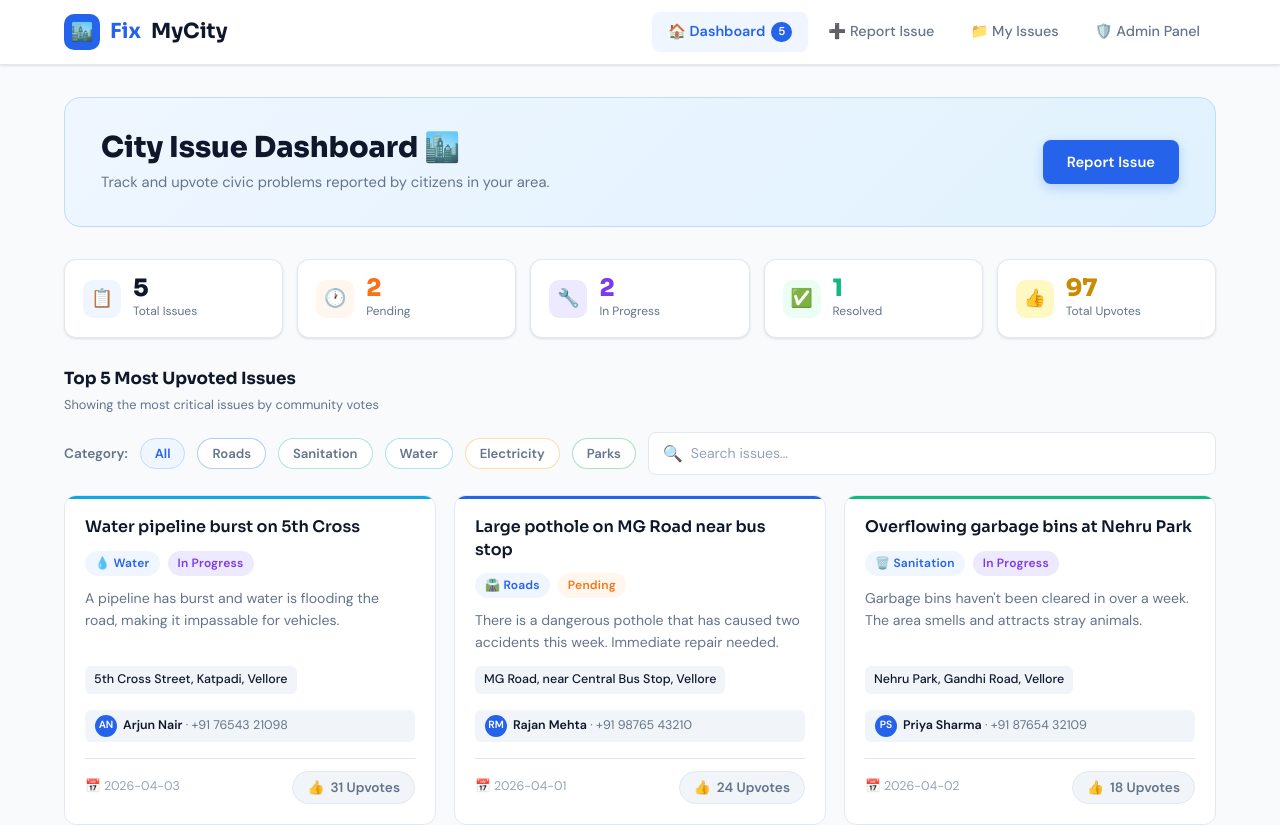
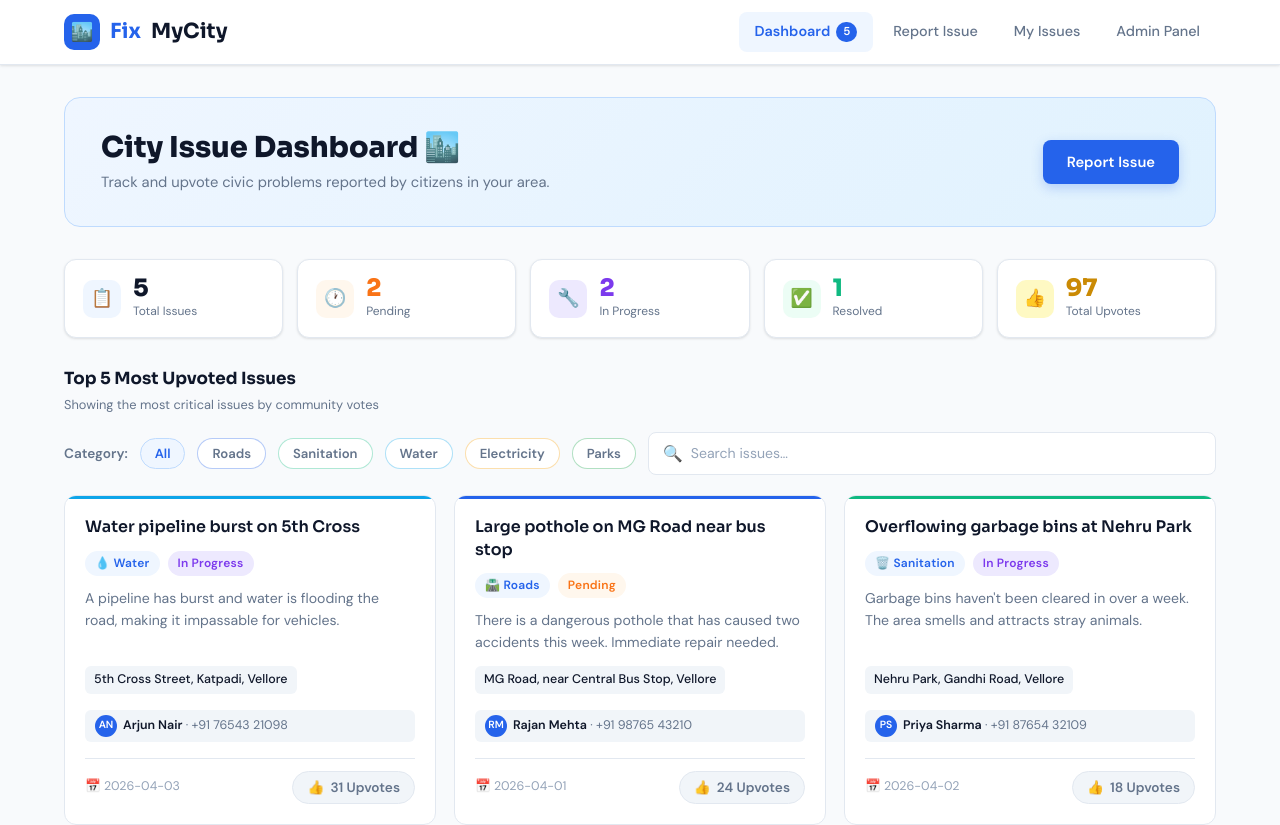
Before and after one commit to Ayaan342/fixmycity, a React (Create React App) app: page / in a window 1280 px wide. Shown: the top 825 px of the page. Built offline with nearby package versions, Linux system fonts and the light colour scheme; the HTML template or start-up script is replaced by a standard one.

Commit message:
Update Navbar.js

```diff
--- a/src/components/Navbar.js
+++ b/src/components/Navbar.js
@@ -18,20 +18,20 @@ function Navbar({ issueCount, myIssueCount }) {
             end
             className={({ isActive }) => "nav-link" + (isActive ? " active" : "")}
           >
-            🏠 Dashboard
+             Dashboard
             <span className="nav-badge">{issueCount}</span>
           </NavLink>
           <NavLink
             to="/report"
             className={({ isActive }) => "nav-link" + (isActive ? " active" : "")}
           >
-            ➕ Report Issue
+             Report Issue
           </NavLink>
           <NavLink
             to="/my-issues"
             className={({ isActive }) => "nav-link" + (isActive ? " active" : "")}
           >
-            📁 My Issues
+             My Issues
             {myIssueCount > 0 && (
               <span className="nav-badge" style={{ background: "#16a34a" }}>{myIssueCount}</span>
             )}
@@ -40,7 +40,7 @@ function Navbar({ issueCount, myIssueCount }) {
             to="/admin"
             className={({ isActive }) => "nav-link" + (isActive ? " active" : "")}
           >
-            🛡️ Admin Panel
+             Admin Panel
           </NavLink>
         </div>
       </div>
```
